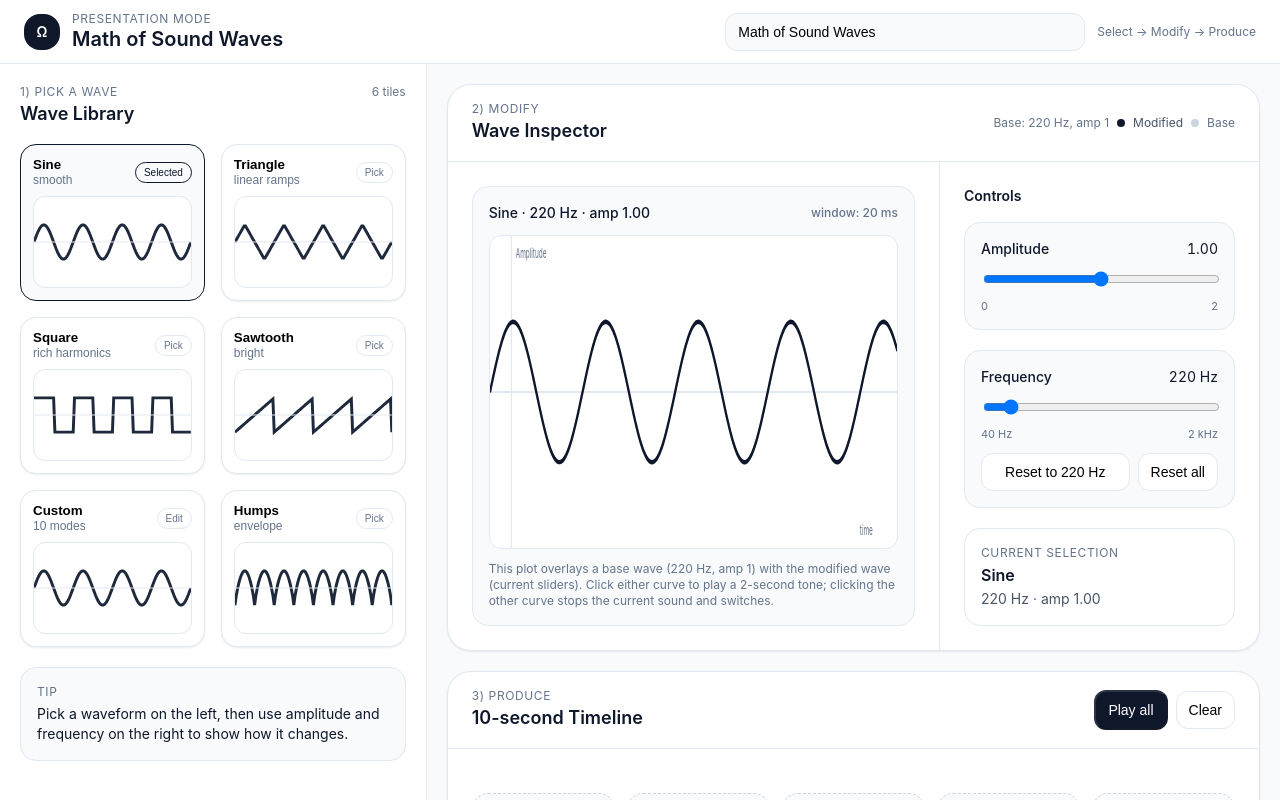
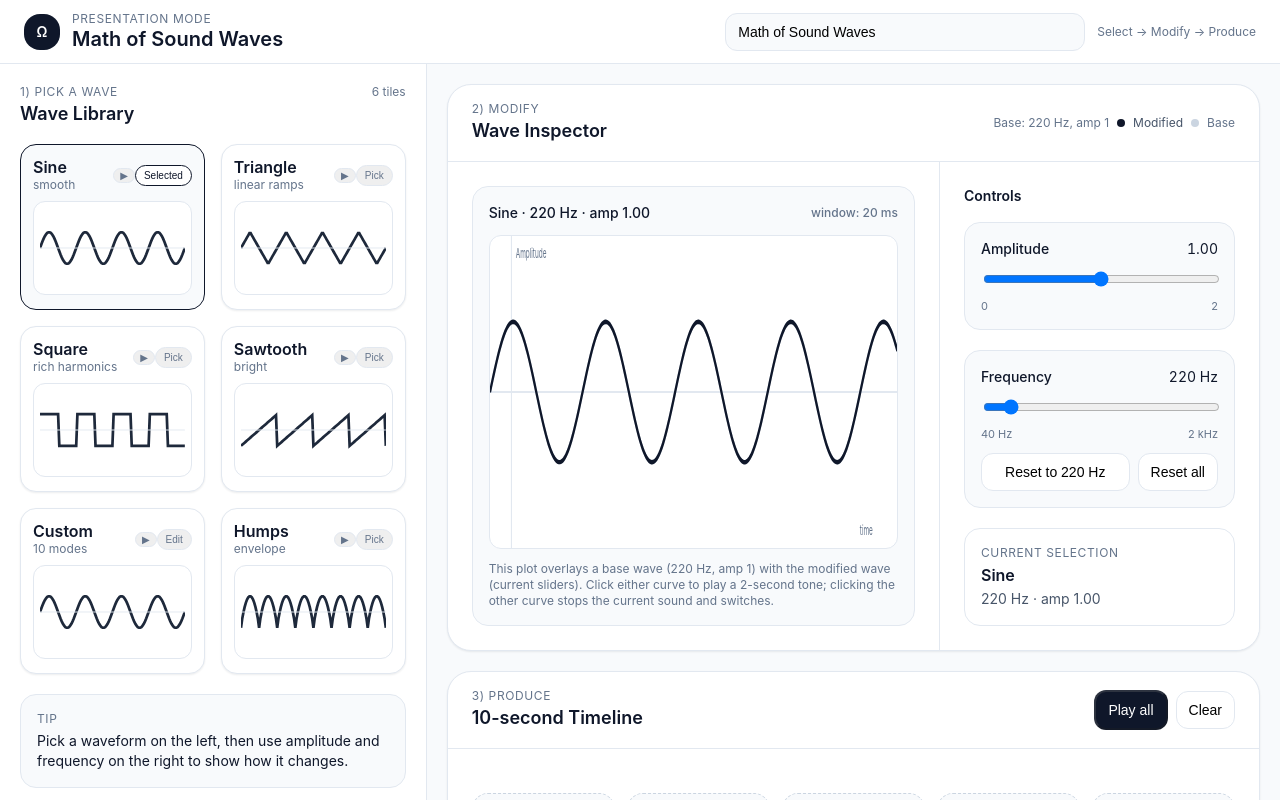
Before and after one commit to guraltsev/make_your_own_tune, a React (Vite) app: page / in a window 1280 px wide. Shown: the top 800 px of the page. Built offline with nearby package versions, Linux system fonts and the light colour scheme.

Commit message:
Refine tile play control to subtle icon beside pick button

```diff
--- a/src/App.tsx
+++ b/src/App.tsx
@@ -499,6 +499,33 @@ export default function SoundWavesPresentationMockup() {
     [amp, customModes, ensureSynthNode, freqHz, postParamsNow, stopPlayback, waveType]
   );
 
+  const playWaveTilePreview = useCallback(
+    async (type: WaveType) => {
+      stopPlayback(true);
+
+      const ctx = await ensureSynthNode();
+      const g = masterGainRef.current;
+      const previewModes = type === "custom" ? customModes : [...DEFAULT_CUSTOM_MODES];
+
+      if (g) {
+        const now = ctx.currentTime;
+        g.gain.cancelScheduledValues(now);
+        g.gain.setValueAtTime(0.0001, now);
+        postParamsNow({ freqHz, amp: 1.0, waveType: type, customModes: previewModes });
+        g.gain.linearRampToValueAtTime(1.0, now + 0.03);
+      } else {
+        postParamsNow({ freqHz, amp: 1.0, waveType: type, customModes: previewModes });
+      }
+
+      setPlaying("modified");
+
+      stopTimerRef.current = window.setTimeout(() => {
+        stopPlayback();
+      }, 2000);
+    },
+    [customModes, ensureSynthNode, freqHz, postParamsNow, stopPlayback]
+  );
+
   const [slots, setSlots] = useState<Slot[]>([...Array(5)].map(() => ({ kind: "empty" })));
   const hasTimelineContent = useMemo(() => slots.some((slot) => slot.kind === "wave"), [slots]);
   const activeTimelineSlot =
@@ -738,9 +765,8 @@ export default function SoundWavesPresentationMockup() {
                 customModes,
               });
               return (
-                <button
+                <div
                   key={w.type}
-                  onClick={() => (w.type === "custom" ? openCustomEditor() : setWaveType(w.type))}
                   className={
                     "rounded-2xl border p-3 text-left shadow-sm transition " +
                     (selected
@@ -753,23 +779,45 @@ export default function SoundWavesPresentationMockup() {
                       <div className="font-semibold">{w.name}</div>
                       <div className="text-xs text-slate-500">{w.subtitle}</div>
                     </div>
-                    <div
-                      className={
-                        "text-[10px] px-2 py-1 rounded-full border " +
-                        (selected ? "border-slate-900 text-slate-900" : "border-slate-200 text-slate-500")
-                      }
-                    >
-                      {w.type === "custom" ? "Edit" : selected ? "Selected" : "Pick"}
+
+                    <div className="flex items-center gap-1.5">
+                      <button
+                        type="button"
+                        onClick={() => playWaveTilePreview(w.type)}
+                        className="h-6 w-6 rounded-full border border-slate-200 text-slate-500 text-[10px] leading-none transition hover:bg-slate-100 hover:text-slate-700"
+                        aria-label={`Play ${w.name} waveform for 2 seconds at ${formatHz(freqHz)}`}
+                        title={`Play preview at ${formatHz(freqHz)}`}
+                      >
+                        ▶
+                      </button>
+
+                      <button
+                        type="button"
+                        onClick={() => (w.type === "custom" ? openCustomEditor() : setWaveType(w.type))}
+                        className={
+                          "text-[10px] px-2 py-1 rounded-full border transition " +
+                          (selected
+                            ? "border-slate-900 text-slate-900 bg-white"
+                            : "border-slate-200 text-slate-500 hover:bg-slate-100")
+                        }
+                      >
+                        {w.type === "custom" ? "Edit" : selected ? "Selected" : "Pick"}
+                      </button>
                     </div>
                   </div>
 
-                  <div className="mt-2 rounded-xl bg-white border overflow-hidden">
+                  <button
+                    type="button"
+                    onClick={() => (w.type === "custom" ? openCustomEditor() : setWaveType(w.type))}
+                    className="mt-2 w-full rounded-xl bg-white border overflow-hidden"
+                    aria-label={`Select ${w.name} waveform`}
+                  >
                     <svg width="100%" height="90" viewBox="0 0 160 90" className="block">
                       <path d={tilePath} fill="none" stroke="currentColor" strokeWidth="3" className="text-slate-800" />
                       <line x1="0" y1="45" x2="160" y2="45" className="stroke-slate-200" strokeWidth="1" />
                     </svg>
-                  </div>
-                </button>
+                  </button>
+                </div>
               );
             })}
           </div>
```
